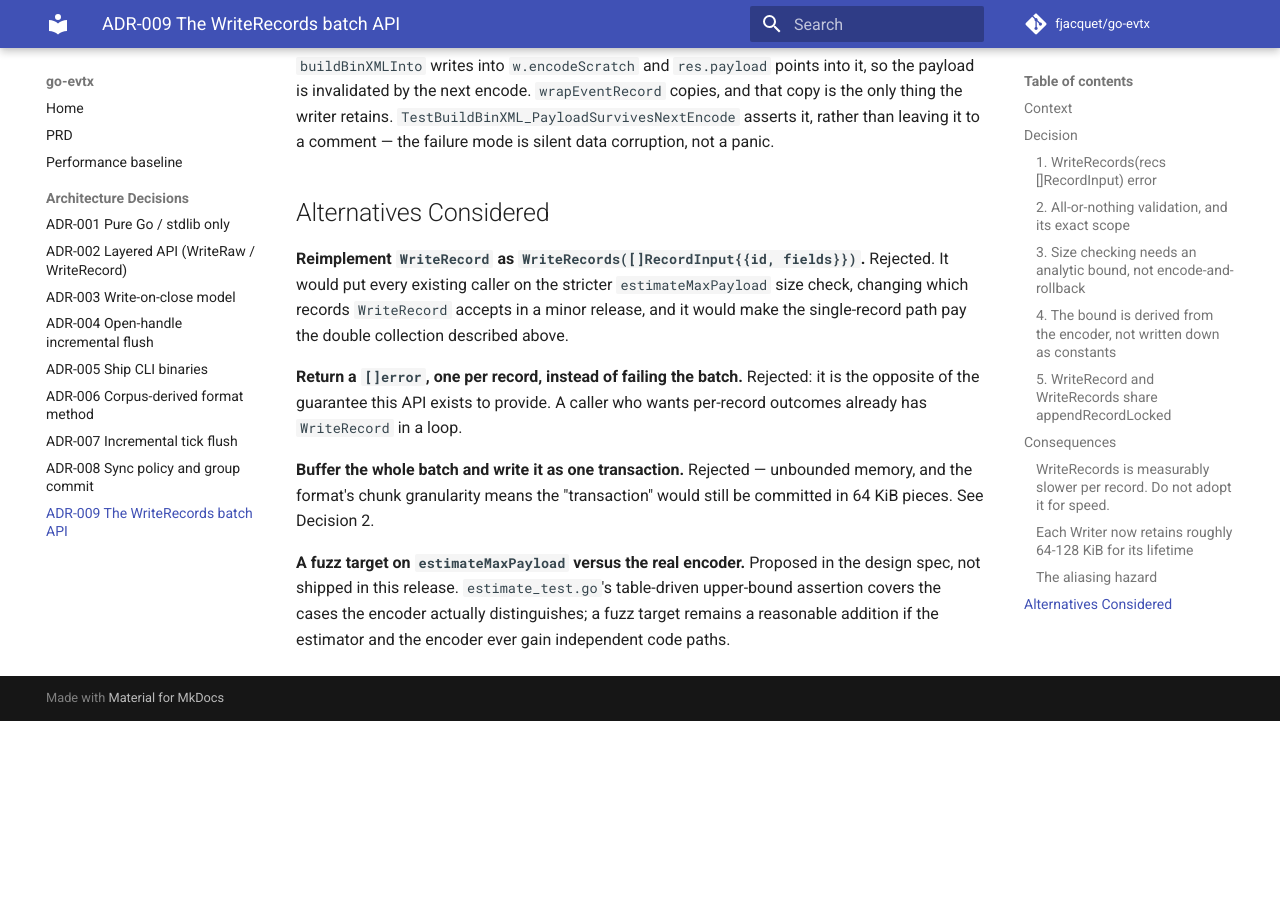
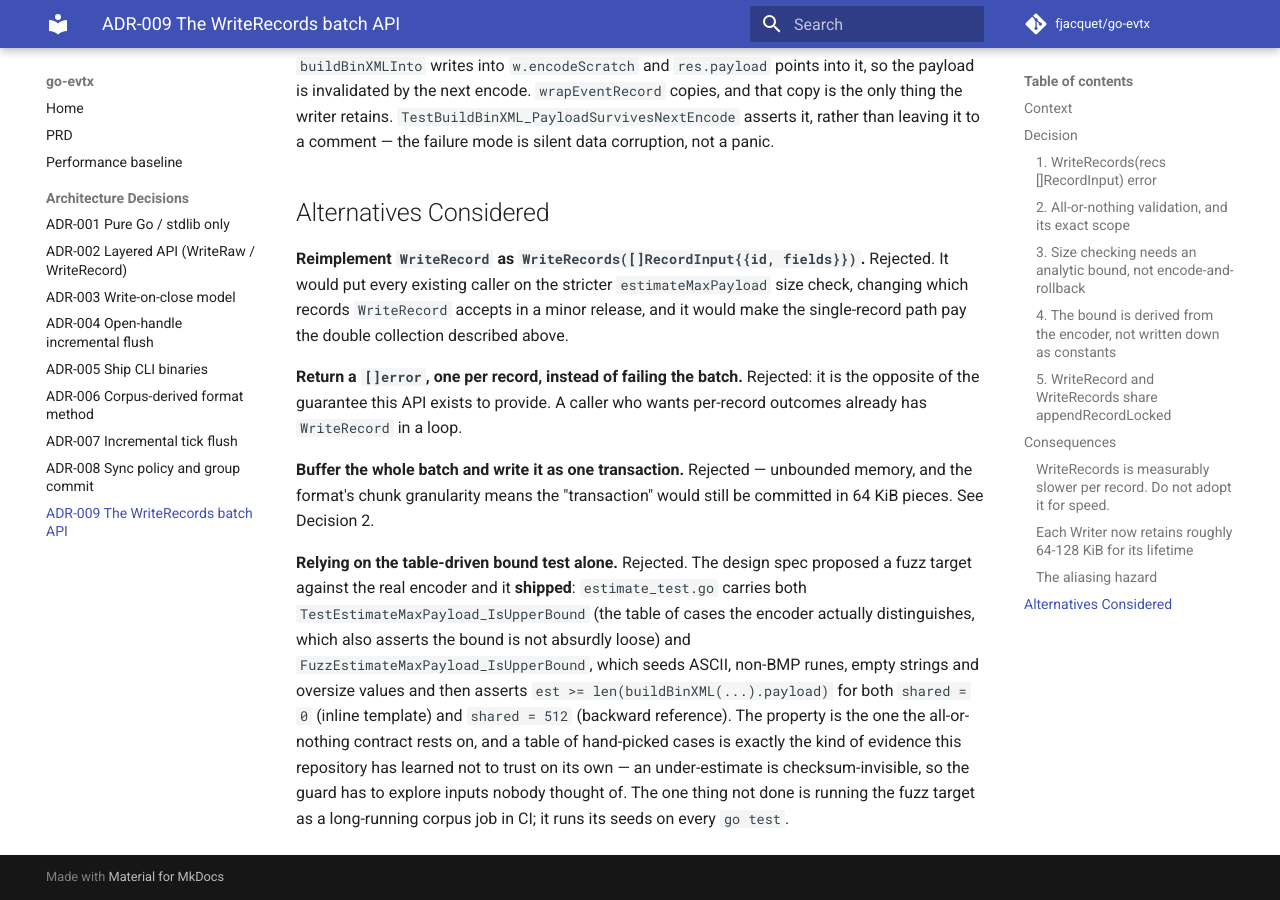
Before and after one commit to fjacquet/go-evtx, an MkDocs documentation site: the page built from docs/adr/ADR-009-batch-write-api.md, in a window 1280 px wide and 900 px high, scrolled down 5849 px. Built offline with MkDocs 1.6.1 and Material for MkDocs 9.7.7, drawn with Linux system fonts in a browser that asks for light colours; comment, search, counter and statistics services are not loaded; before the commit the page ends 6570 px from its top, so only the background shows below that.

Commit message:
docs: correct ADR-009's fuzz-target claim and CLAUDE.md's caller lists
ADR-009's alternatives section said a fuzz target on estimateMaxPayload was
proposed but not shipped. It shipped: FuzzEstimateMaxPayload_IsUpperBound in
estimate_test.go, four seeds, asserting the bound over both the inline and
backward-reference encodings. The alternative is rewritten to describe what
exists, and CLAUDE.md's estimate_test.go row now names it.

Three concurrency-section enumerations went stale when WriteRecords landed:
rotate()'s caller list, checkStateLocked()'s gate list, and OnFsync's source
list. WriteRecords calls rotate() from its per-record MaxFileSizeMB branch,
calls checkStateLocked() as its second statement, and defers
drainFsyncCallbacks. The OnFsync list was also missing WriteRaw, which a grep
of drainFsyncCallbacks' six deferred call sites turned up; added both.

Co-Authored-By: Claude Opus 5 (1M context) <noreply@anthropic.com>
Claude-Session: https://claude.ai/code/session_015Mef6y8saXUje12fLyWoSm

```diff
--- a/docs/adr/ADR-009-batch-write-api.md
+++ b/docs/adr/ADR-009-batch-write-api.md
@@ -296,8 +296,16 @@ caller who wants per-record outcomes already has `WriteRecord` in a loop.
 unbounded memory, and the format's chunk granularity means the "transaction"
 would still be committed in 64 KiB pieces. See Decision 2.
 
-**A fuzz target on `estimateMaxPayload` versus the real encoder.** Proposed in
-the design spec, not shipped in this release. `estimate_test.go`'s
-table-driven upper-bound assertion covers the cases the encoder actually
-distinguishes; a fuzz target remains a reasonable addition if the estimator
-and the encoder ever gain independent code paths.
+**Relying on the table-driven bound test alone.** Rejected. The design spec
+proposed a fuzz target against the real encoder and it **shipped**:
+`estimate_test.go` carries both `TestEstimateMaxPayload_IsUpperBound` (the
+table of cases the encoder actually distinguishes, which also asserts the
+bound is not absurdly loose) and `FuzzEstimateMaxPayload_IsUpperBound`, which
+seeds ASCII, non-BMP runes, empty strings and oversize values and then asserts
+`est >= len(buildBinXML(...).payload)` for both `shared = 0` (inline template)
+and `shared = 512` (backward reference). The property is the one the
+all-or-nothing contract rests on, and a table of hand-picked cases is exactly
+the kind of evidence this repository has learned not to trust on its own — an
+under-estimate is checksum-invisible, so the guard has to explore inputs
+nobody thought of. The one thing not done is running the fuzz target as a
+long-running corpus job in CI; it runs its seeds on every `go test`.
```
Also changed, not shown: CLAUDE.md (+4 -4 lines).
